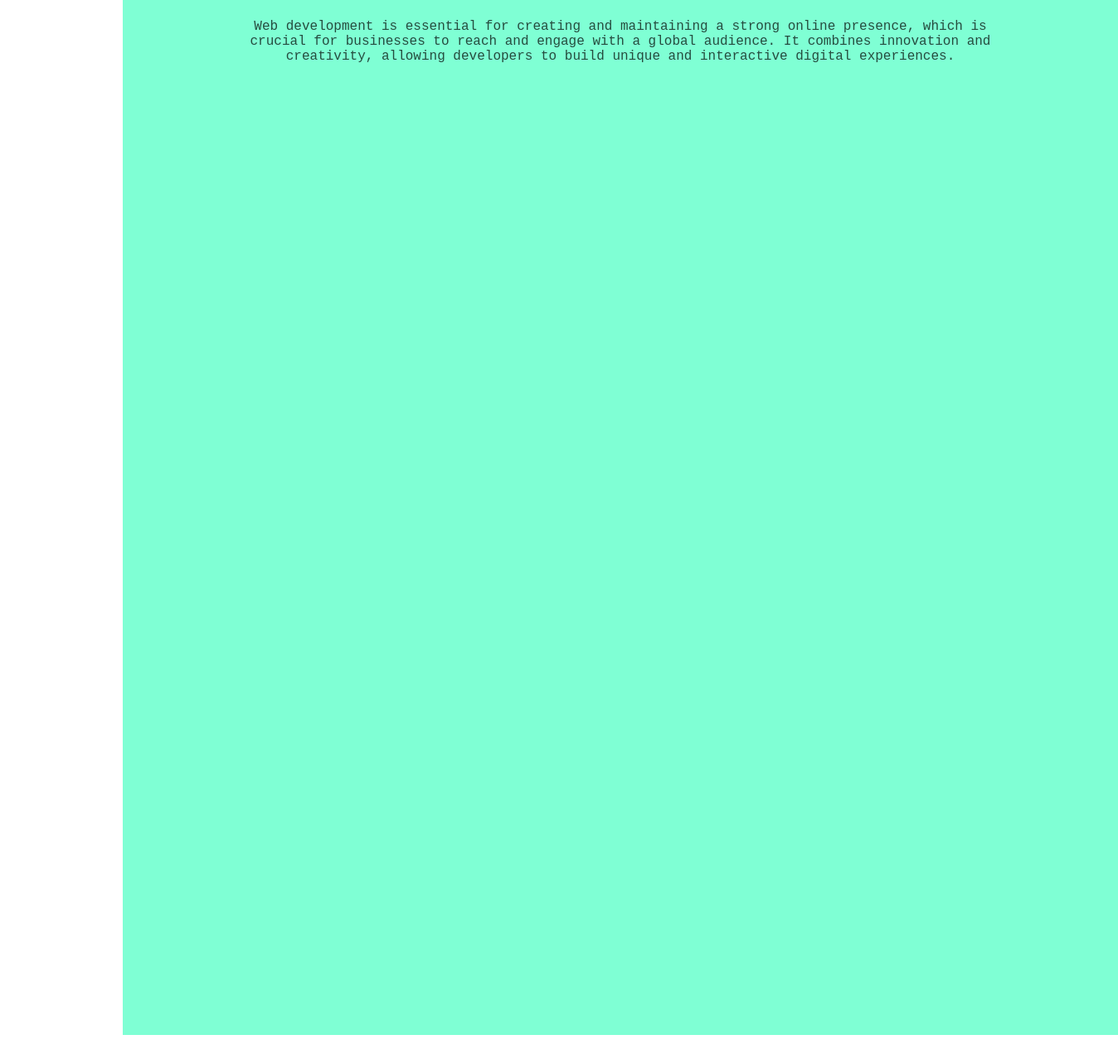
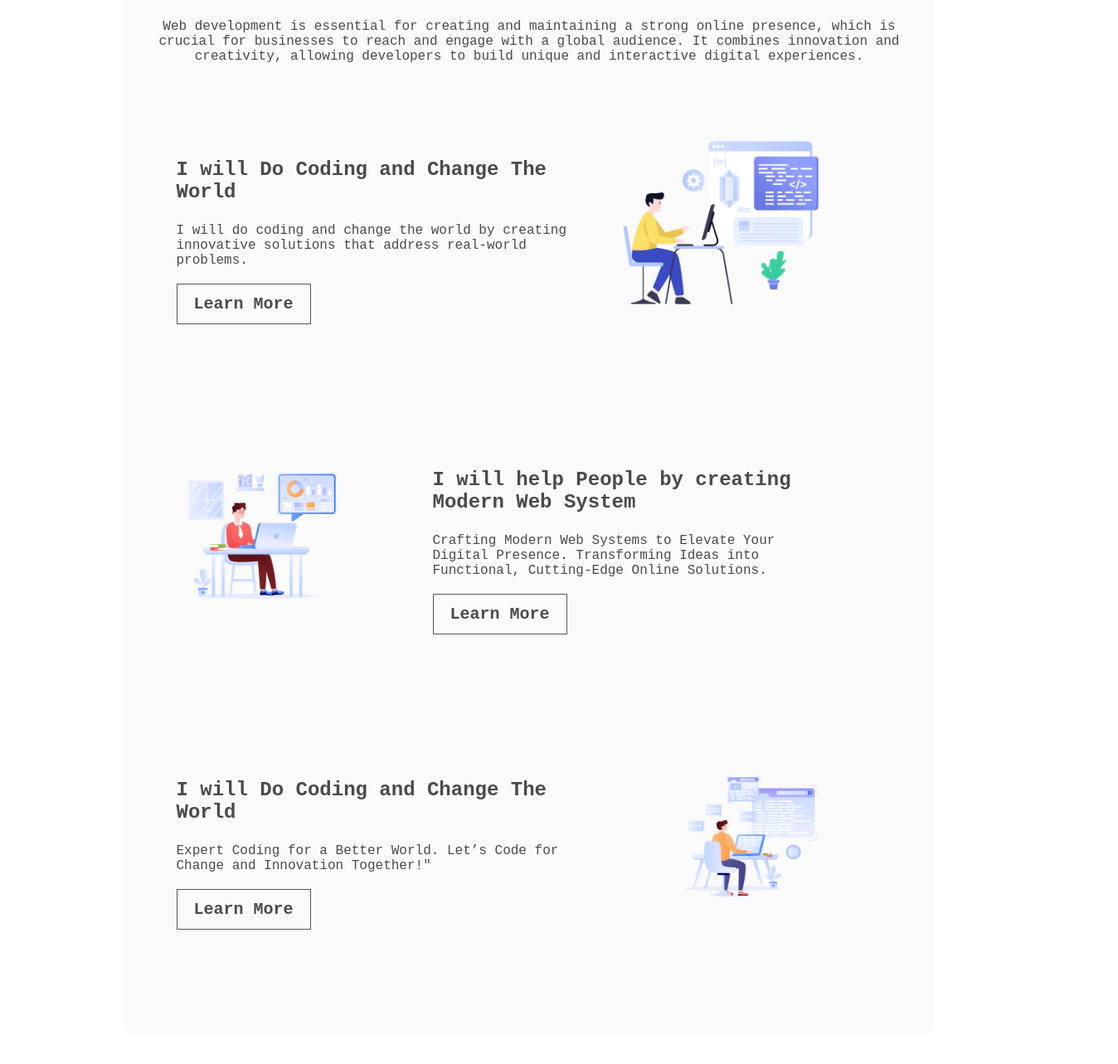
Before and after one commit to alpharabbit9/assignment-01, a plain HTML site: page index.html in a window 1280 px wide. Shown: the part 977-2260 px from the top of the page at 83% size, 1348 px wide, since content can reach past the window. Drawn offline with Linux system fonts and the light colour scheme; a web font is replaced by a local one.

Commit message:
added another section

```diff
--- a/index.html
+++ b/index.html
@@ -23,6 +23,32 @@
             <div class="answer-box-container">
                 <h2 class="answer-box-title">Why Web Development??</h2>
                 <p class="answer-box-description">Web development is essential for creating and maintaining a strong online presence, which is crucial for businesses to reach and engage with a global audience. It combines innovation and creativity, allowing developers to build unique and interactive digital experiences.</p>
+                <div class="answer-box-1">
+                    <div class="answer-box-1-content">
+                        <h3 class="box-title">I will Do Coding and Change The World</h3>
+                        <p class="box-description">I will do coding and change the world by creating innovative solutions that address real-world problems. </p>
+                        <span class="box-btn">Learn More</span>
+                    </div>
+                    <img src="/assets/Layer_1.png" alt="" class="box-1-img">
+                </div>
+                <div class="answer-box-2">
+                    <img src="/assets/Group 3.png" alt="" class="box-2-img">
+                    <div class="answer-box-2-content">
+                        <h3 class="box-title">I will help People by creating Modern Web System</h3>
+                        <p class="box-description">Crafting Modern Web Systems to Elevate Your Digital Presence. Transforming Ideas into Functional, Cutting-Edge Online Solutions.</p>
+                        <span class="box-btn">Learn More</span>
+                    </div>
+                </div>
+                <div class="answer-box-3">
+                    <div class="answer-box-3-content">
+                        <h3 class="box-title">I will Do Coding and Change The World</h3>
+                        <p class="box-description">Expert Coding for a Better World. Let’s Code for Change and Innovation Together!"</p>
+                        <span class="box-btn">Learn More</span>
+
+                    </div>
+                    <img src="/assets/Group 4.png" alt="" class="box-3-img">
+                </div>
+
             </div>
         </section>
 
--- a/styles/style.css
+++ b/styles/style.css
@@ -22,13 +22,13 @@ body{
 
 }
 .banner{
-    width: 998px;
+   max-width: 998px;
     height: 552px;
     text-align: center;
 }
 
 .banner-img{
-    width: 240px;
+    max-width: 240px;
     height: 240px;
 
 }
@@ -57,7 +57,7 @@ text-align: center;
 }
 
 .banner-btn{
-    width: 208px;
+    max-width: 208px;
     height: 66px;
     font-family: "Azeret Mono", monospace;
     font-size: 18px;
@@ -71,19 +71,20 @@ text-align: center;
 /* Question and Answer box style | section-1 */
 
 .answer-box{
-    width: 1200px;
+    max-width: 1200px;
     height: 1395px;
     margin: 78px 152px 88px 148px;
-    background-color: aquamarine;
+    border-radius: 16px;
+
+background: rgba(13, 19, 33, 0.02);
     display: flex;
     justify-content: center;
     align-items: center;
 
 }
 .answer-box-container{
-    width: 946px;
+    max-width: 947px;
     height: 1235px;
-    /* background-color: brown; */
     text-align: center;
 
 
@@ -102,3 +103,90 @@ text-align: center;
     opacity: 0.7;
 
 }
+.answer-box-1{
+    max-width: 947px;
+    height: 236px;
+    margin-top: 42px;
+    padding: 48px;
+    display: flex;
+    justify-content: space-between;
+
+}
+.answer-box-1-content{
+    max-width: 477px;
+    height: 220px;
+    text-align: left;
+
+}
+.box-1-img{
+    max-width: 259px;
+    height: 217px;
+    padding-right: 65px;
+}
+
+.box-title{
+    font-size: 24px;
+    font-weight: 700;
+    color: black;
+    opacity: 0.7;
+
+}
+.box-description{
+    font-size: 16px;
+    font-weight: 400;
+    color: black;
+    opacity: 0.7;
+    margin-bottom: 32px;
+}
+.box-btn{
+    max-width: 140px;
+    height: 58px;
+    font-size: 20px;
+    font-weight: 600;
+    padding: 12px 20px 12px 20px;
+    margin-top: 32px 0px;
+    box-sizing: border-box;
+border: 1px solid rgb(13, 19, 33);
+opacity: 0.7;
+
+}
+
+.answer-box-2{
+    max-width: 947px;
+    height: 236px;
+    margin-top: 42px;
+    padding: 48px;
+    display: flex;
+    justify-content: space-between;
+
+}
+.answer-box-2-content{
+    text-align: left;
+    max-width: 477px;
+    height: 220px;
+    padding-right: 65px;
+}
+.box-2-img{
+    max-width: 223px;
+    height: 208px;
+}
+
+.answer-box-3{
+    max-width: 947px;
+    height: 236px;
+    margin-top: 42px;
+    padding: 48px;
+    display: flex;
+    justify-content: space-between;
+
+}
+.answer-box-3-content{
+    max-width: 477px;
+    height: 220px;
+    text-align: left;
+}
+.box-3-img{
+    max-width: 206px;
+    height: 187px;
+    padding-right: 65px;
+}
```
